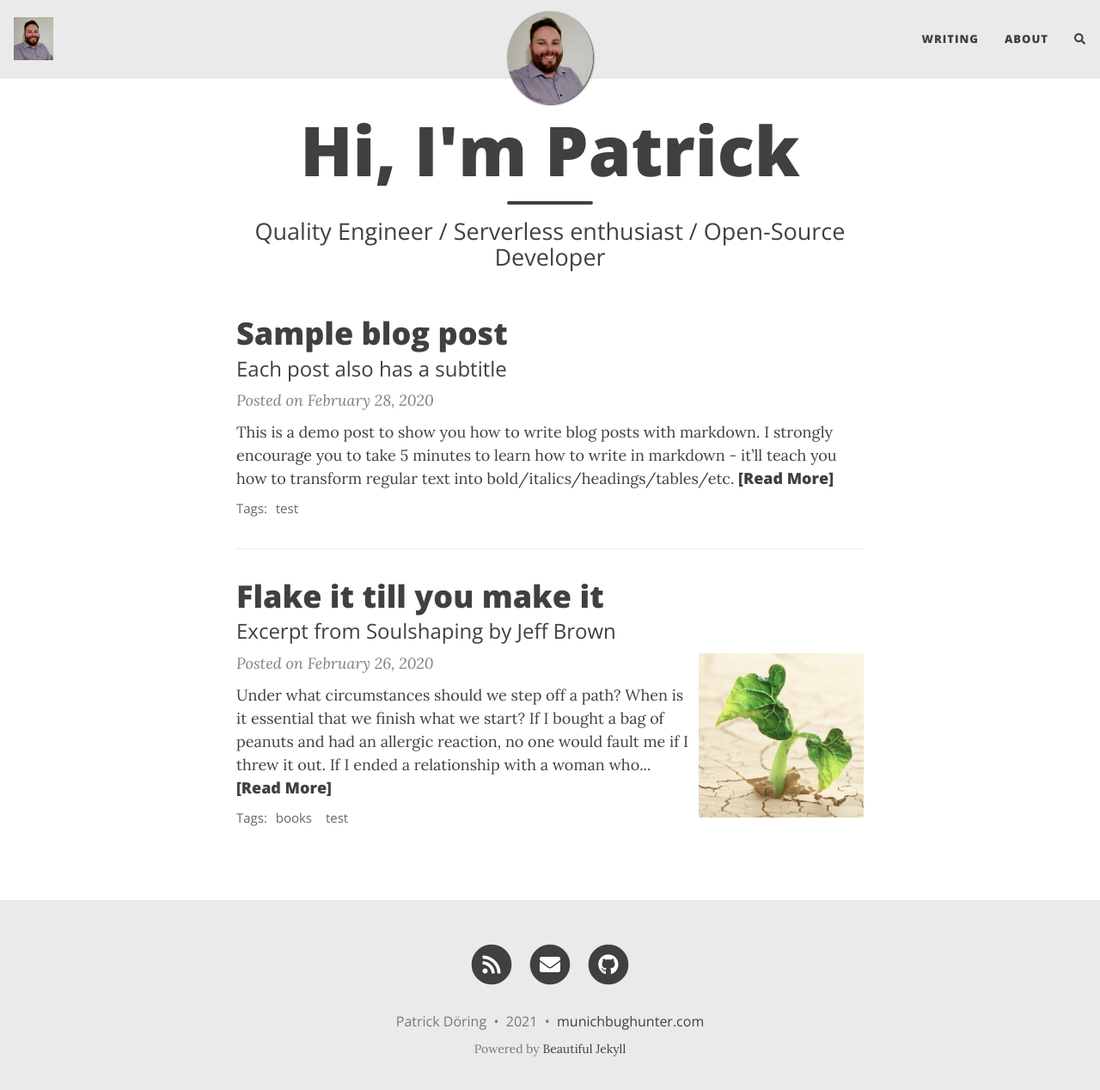
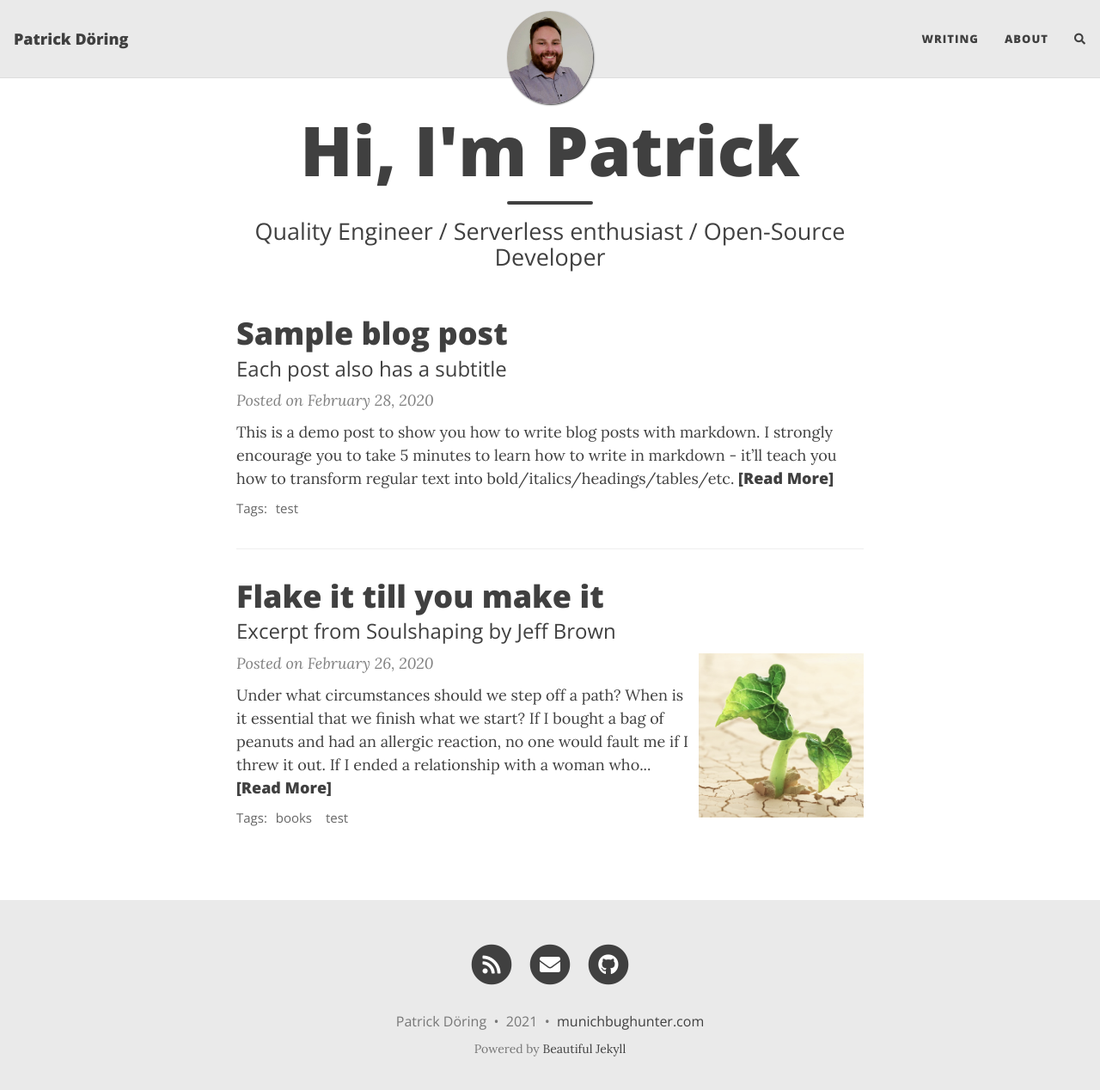
Before and after one commit to munichbughunter/munichbughunter.github.io, a Jekyll site: the page built from index.html, in a window 1280 px wide and 1281 px high. Shown: the top 1268 px of the window at 86% size. Built offline with Jekyll 4.4.1, drawn with Linux system fonts in a browser that asks for light colours; nearby versions of some CDN libraries; the list of posts is cut into pages by our own code; comment, search, counter and statistics services are not loaded.

Commit message:
Change title fix

```diff
--- a/_config.yml
+++ b/_config.yml
@@ -32,7 +32,7 @@ round-avatar: true
 
 # If you want to have an image logo in the top-left corner instead of having the title of the website,
 # then specify the following parameter
-title-img: /assets/img/PD.jpg
+#title-img: /assets/img/PD.jpg
 
 
 # --- Footer social media links --- #
```
